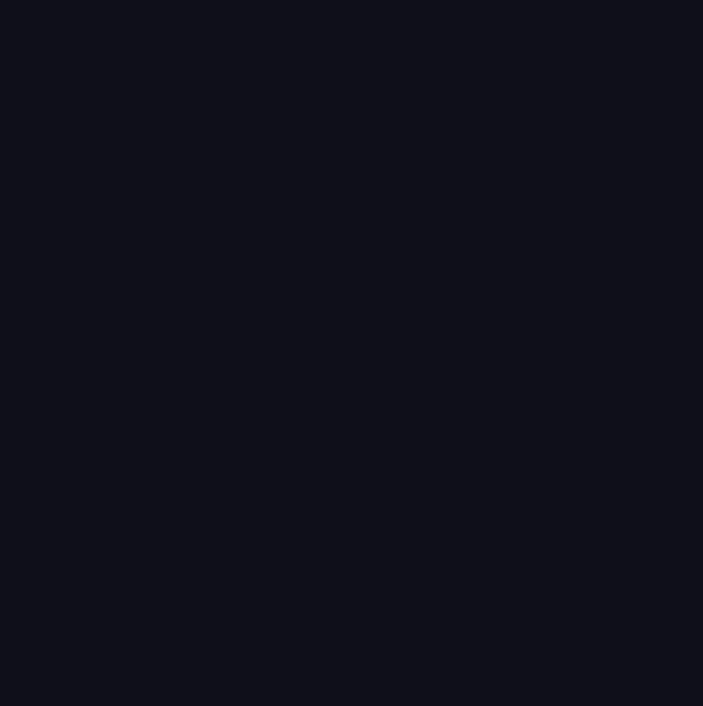
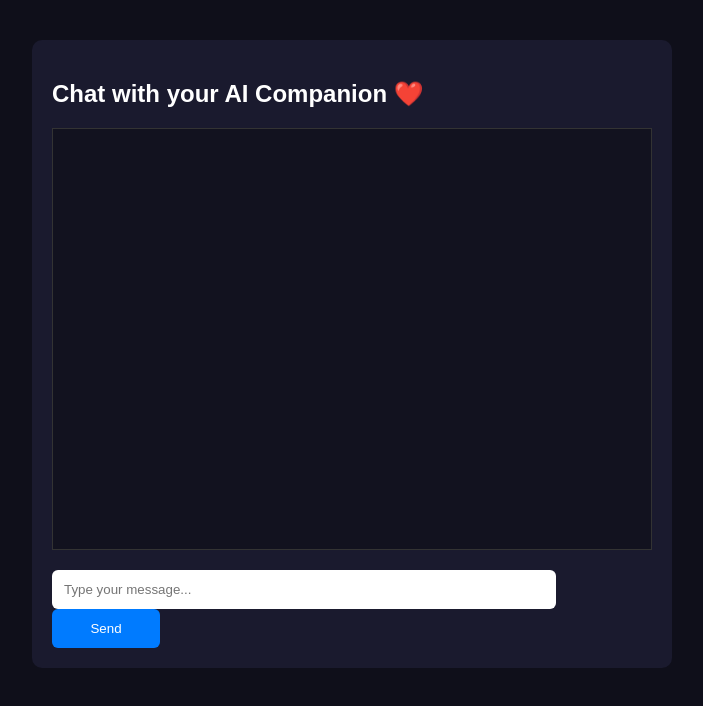
Before and after one commit to shambhu744/Ai-Companion, a plain HTML site: page chat.html in a window 1280 px wide. Shown: the whole page, without its empty margins (288-991 px from the left). Drawn offline with Linux system fonts and the light colour scheme.

Commit message:
Refactor chat.html for improved structure and style

```diff
--- a/chat.html
+++ b/chat.html
@@ -60,4 +60,59 @@
             padding: 12px;
             background: #007bff;
             border: none;
-            border-radius:
+            border-radius: 6px;
+            color: white;
+            cursor: pointer;
+        }
+
+        button:hover {
+            background: #0056b3;
+        }
+    </style>
+</head>
+<body>
+
+    <div class="chat-container">
+        <h2>Chat with your AI Companion ❤️</h2>
+
+        <div class="messages" id="messages"></div>
+
+        <input type="text" id="userInput" placeholder="Type your message...">
+        <button onclick="sendMessage()">Send</button>
+    </div>
+
+    <script>
+        async function sendMessage() {
+            const input = document.getElementById("userInput");
+            const messages = document.getElementById("messages");
+
+            if (!input.value.trim()) return;
+
+            // Show user message
+            const userMsg = document.createElement("div");
+            userMsg.className = "msg user";
+            userMsg.innerText = input.value;
+            messages.appendChild(userMsg);
+
+            // Send to backend
+            const response = await fetch("/api/chat", {
+                method: "POST",
+                headers: { "Content-Type": "application/json" },
+                body: JSON.stringify({ message: input.value })
+            });
+
+            const data = await response.json();
+
+            // Show AI message
+            const aiMsg = document.createElement("div");
+            aiMsg.className = "msg ai";
+            aiMsg.innerText = data.reply;
+            messages.appendChild(aiMsg);
+
+            input.value = "";
+            messages.scrollTop = messages.scrollHeight;
+        }
+    </script>
+
+</body>
+</html>
```
